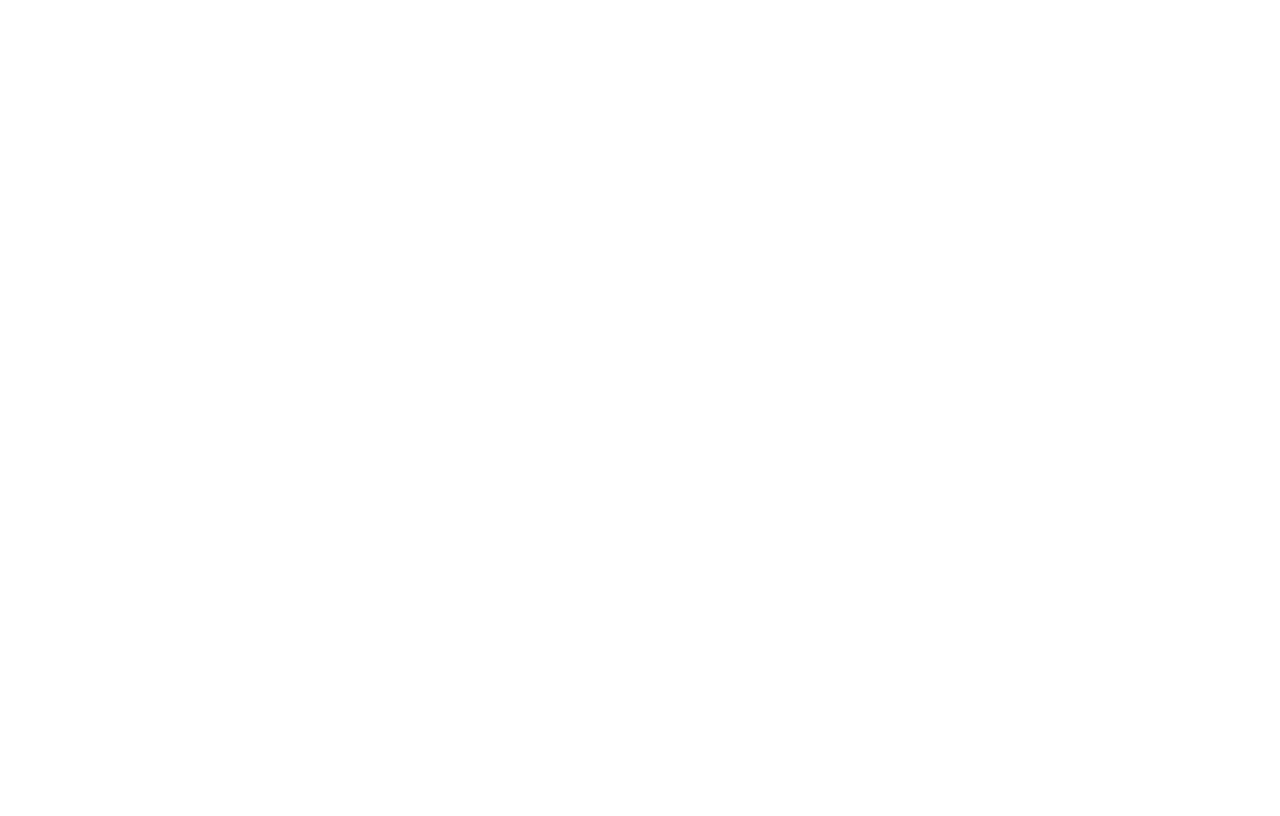
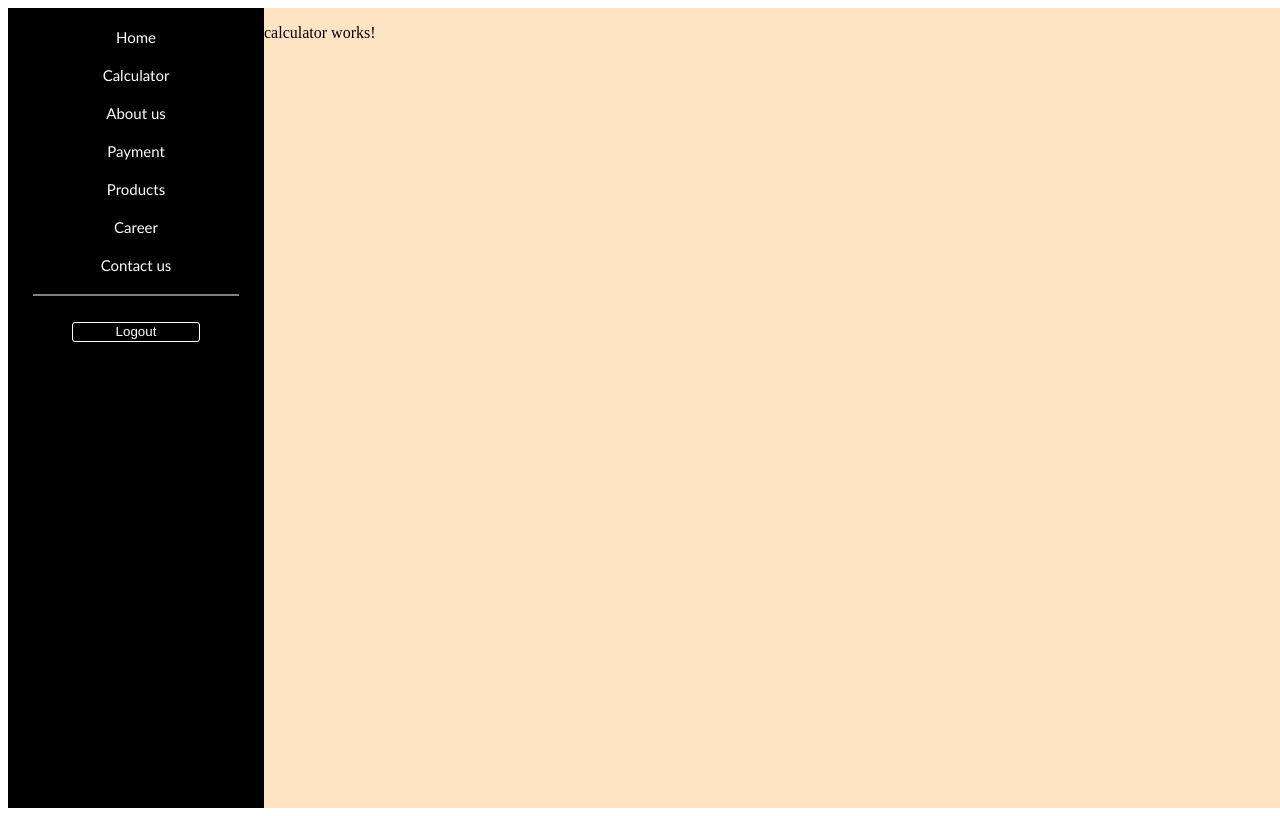
Before and after one commit to Rajkumar280596/my-app, an Angular app: page /dashboard/calculator in a window 1280 px wide. Before the commit this address led to /. Built offline with nearby package versions, Linux system fonts and the light colour scheme.

Commit message:
home and calculator

```diff
--- a/src/app/app-routing.module.ts
+++ b/src/app/app-routing.module.ts
@@ -1,12 +1,16 @@
 import { NgModule } from '@angular/core';
 import { RouterModule, Routes } from '@angular/router';
+import { CalculatorComponent } from './calculator/calculator.component';
 import { DashboardComponent } from './dashboard/dashboard.component';
+import { HomeComponent } from './home/home.component';
 import { LoginComponent } from './login/login.component';
 import { PaymentComponent } from './payment/payment.component';
 
 const routes: Routes = [
   {path: 'login', component:LoginComponent},
-  {path:'dashboard', component: DashboardComponent},
+  {path:'dashboard', component: DashboardComponent, children:[
+    {path: 'home', component:HomeComponent},{path:'calculator', component:CalculatorComponent}
+  ]},
   {path:'', component:LoginComponent},
   {path:'payment', component:PaymentComponent}
 ];
--- a/src/app/app.module.ts
+++ b/src/app/app.module.ts
@@ -6,13 +6,17 @@
 import { LoginComponent } from './login/login.component';
 import { DashboardComponent } from './dashboard/dashboard.component';
 import { PaymentComponent } from './payment/payment.component';
+import { HomeComponent } from './home/home.component';
+import { CalculatorComponent } from './calculator/calculator.component';
 
 @NgModule({
   declarations: [
     AppComponent,
     LoginComponent,
     DashboardComponent,
-    PaymentComponent
+    PaymentComponent,
+    HomeComponent,
+    CalculatorComponent
   ],
   imports: [
     BrowserModule,
--- /dev/null
+++ b/src/app/calculator/calculator.component.html
@@ -0,0 +1 @@
+<p>calculator works!</p>
--- a/src/app/dashboard/dashboard.component.html
+++ b/src/app/dashboard/dashboard.component.html
@@ -1,18 +1,20 @@
 <div class="parent">
 
     <div class="left">
-        <h4>Home</h4>
-        <h4>Calculator</h4>
-        <h4>About us</h4>
-        <h4>Payment</h4>
-        <h4>Products</h4>
-        <h4>Career</h4>
+        <h4 routerLink="home">Home</h4>
+        <h4 routerLink="calculator">Calculator</h4>
+        <h4 routerLink="about us">About us</h4>
+        <h4 routerLink="payment">Payment</h4>
+        <h4 routerLink="products">Products</h4>
+        <h4 routerLink="career">Career</h4>
         <h4></h4>
-        <h4>Contact us</h4>
+        <h4 routerLink="contact us">Contact us</h4>
 
         <hr><br>
         <button class="logout-button" routerLink="/login">Logout</button>
 
     </div>
-    <div class="right"></div>
+    <div class="right">
+        <router-outlet></router-outlet>
+    </div>
 </div>
--- /dev/null
+++ b/src/app/home/home.component.html
@@ -0,0 +1 @@
+<p>home works!</p>
```
Also changed, not shown: src/app/calculator/calculator.component.ts (added, +10 -0 lines), src/app/home/home.component.ts (added, +10 -0 lines), src/app/calculator/calculator.component.css (added), src/app/home/home.component.css (added), 2 other files (tests, documents, lock files or other folders).
